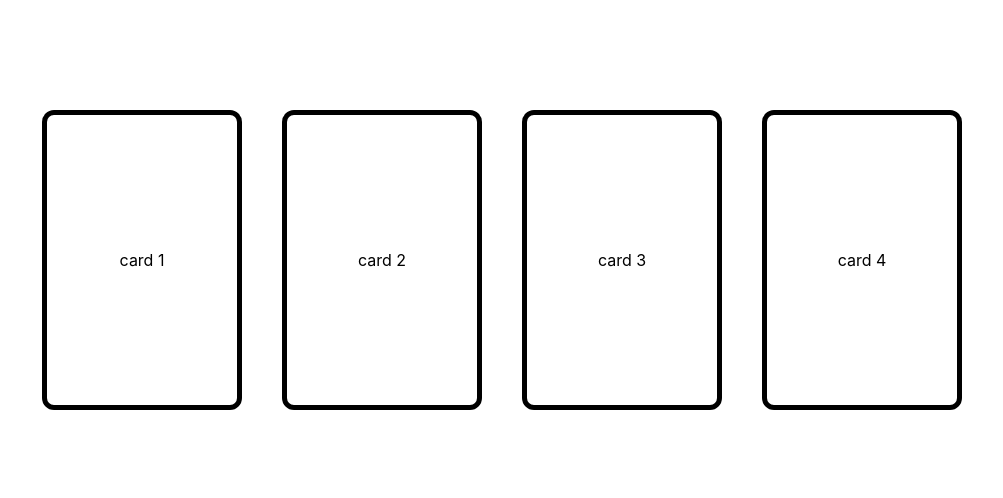
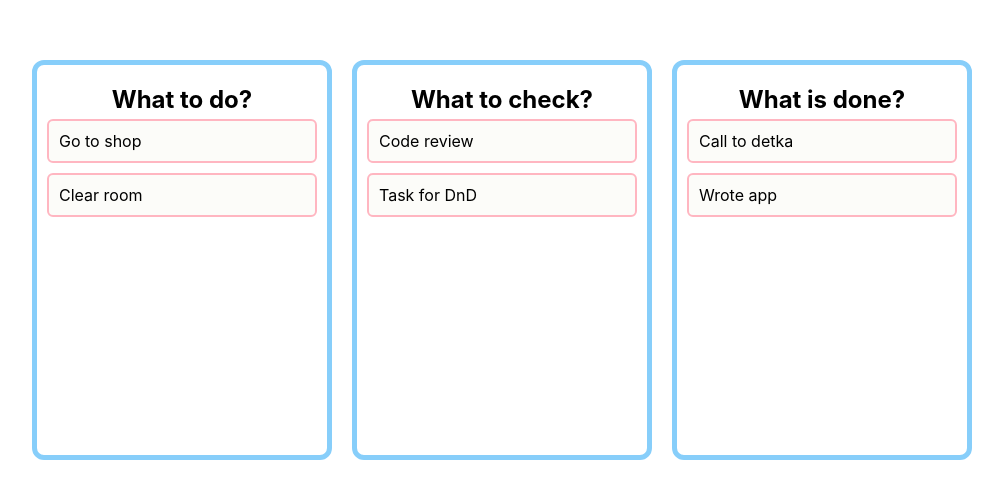
Before and after one commit to YACHNIKMIKHAIL/UdrgNdrp, a React (Create React App) app: page / in a window 1280 px wide. Shown: the part 140-638 px from the top of the page, without its empty margins (138-1141 px from the left). Built offline with nearby package versions, Linux system fonts and the light colour scheme.

Commit message:
prepare a diff DnD with many boards and items commit

```diff
--- a/src/App.css
+++ b/src/App.css
@@ -20,8 +20,9 @@
     border-radius: 12px;
     margin: 10px;
     display: flex;
+    flex-direction: column;
     align-items: center;
-    justify-content: center;
+    justify-content: flex-start;
 }
 
 .board__title {
--- a/src/App.tsx
+++ b/src/App.tsx
@@ -1,10 +1,11 @@
 import React from 'react';
 import './App.css';
 import Single from "./DnD/Single";
+import Difficult from "./DnD/Difficult";
 
 function App() {
     return (
-        <Single/>
+            <Difficult/>
     );
 }
 
--- /dev/null
+++ b/src/DnD/Difficult.tsx
@@ -0,0 +1,53 @@
+import React, {useState} from 'react';
+import './../App.css';
+
+
+const initialState: BoardType[] = [
+    {
+        id: 1, title: 'What to do?', items: [
+            {id: 1, title: 'Go to shop'},
+            {id: 2, title: 'Clear room'}
+        ]
+    },
+    {
+        id: 2, title: 'What to check?', items: [
+            {id: 3, title: 'Code review'},
+            {id: 4, title: 'Task for DnD'}
+        ]
+    },
+    {
+        id: 3, title: 'What is done?', items: [
+            {id: 5, title: 'Call to detka'},
+            {id: 6, title: 'Wrote app '}
+        ]
+    }
+]
+type ItemType = {
+    id: number
+    title: string
+}
+type BoardType = {
+    id: number
+    title: string
+    items: ItemType[]
+}
+const Difficult = () => {
+    const [boards, setBoards] = useState<BoardType[]>(initialState)
+    return (
+        <div className={'app'}>
+            {boards.map(board =>
+                <div className={'board'} key={board.id}>
+                    <div className={'board__title'}>
+                        {board.title}
+                    </div>
+                    {board.items.map(item =>
+                        <div className={'item'} key={item.id}>
+                            {item.title}
+                        </div>
+                    )}
+                </div>)}
+        </div>
+    );
+};
+
+export default Difficult;
```
